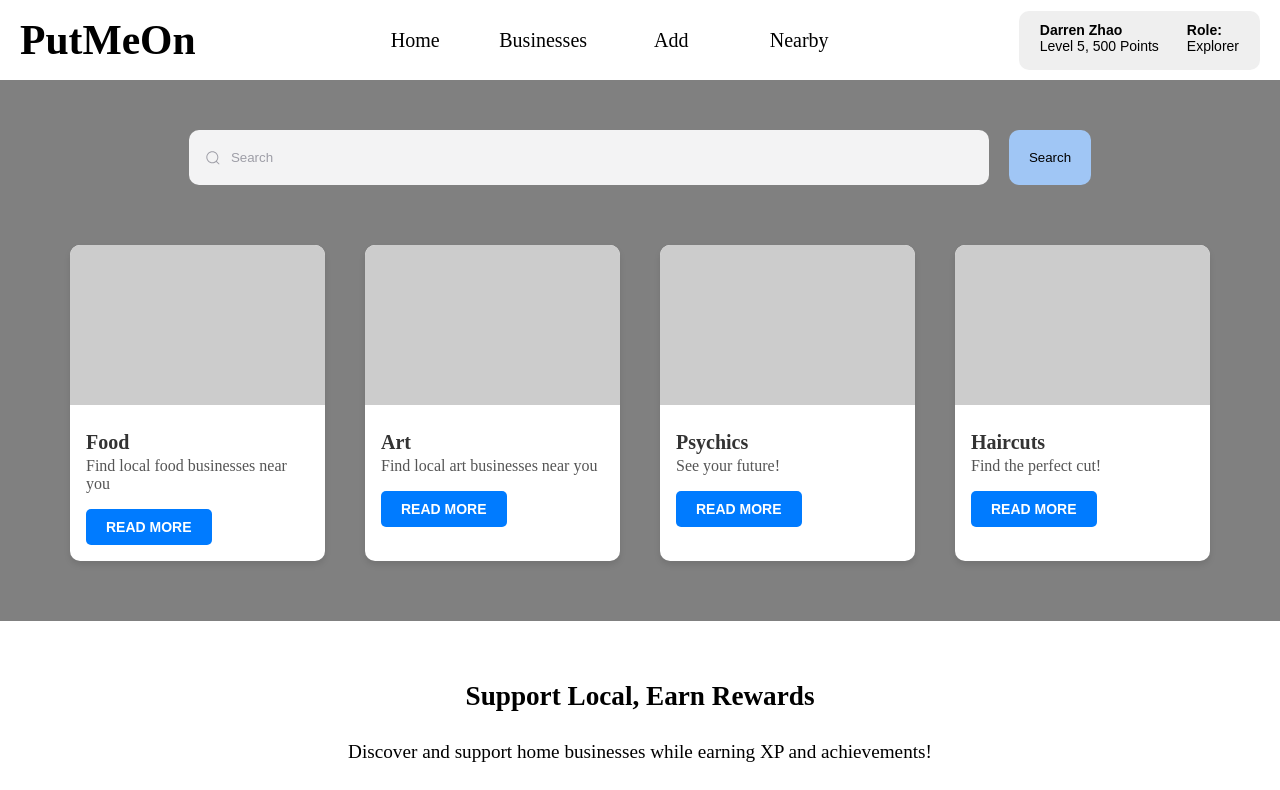
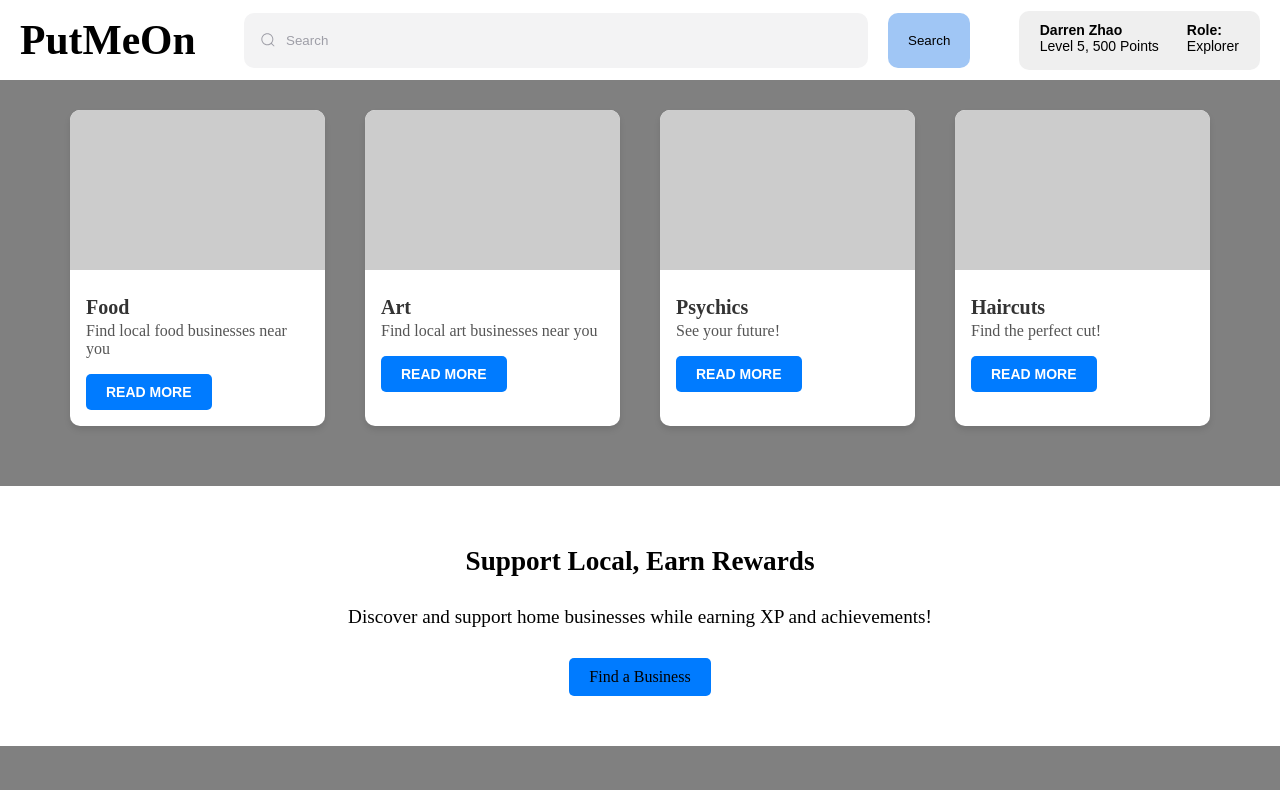
Before and after one commit to melindaahli/IrvineHacks25, a plain HTML site: page index.html in a window 1280 px wide. Shown: the top 790 px of the page. Drawn offline with Linux system fonts and the light colour scheme; no server answers.

Commit message:
Replace navbar with search bar

```diff
--- a/index.html
+++ b/index.html
@@ -13,12 +13,19 @@
   <!-- Header Section -->
   <div class="header">
     <h1 class="platform-name">PutMeOn</h1>
-    <nav>
+    <!-- <nav>
       <div class="nav-item"><a href="index.html">Home</a></div>
       <div class="nav-item"><a href="businessListings.html">Businesses</a></div>
       <div class="nav-item"><a href="addBusiness.html">Add</a></div>
       <div class="nav-item"><a href="map.html">Nearby</a></div>
-    </nav>
+    </nav> -->
+    <div class = "searchbar">
+    <div class="group">
+      <svg class="icon" aria-hidden="true" viewBox="0 0 24 24"><g><path d="M21.53 20.47l-3.66-3.66C19.195 15.24 20 13.214 20 11c0-4.97-4.03-9-9-9s-9 4.03-9 9 4.03 9 9 9c2.215 0 4.24-.804 5.808-2.13l3.66 3.66c.147.146.34.22.53.22s.385-.073.53-.22c.295-.293.295-.767.002-1.06zM3.5 11c0-4.135 3.365-7.5 7.5-7.5s7.5 3.365 7.5 7.5-3.365 7.5-7.5 7.5-7.5-3.365-7.5-7.5z"></path></g></svg>
+      <input placeholder="Search" type="search" class="input" id="user-input">
+    </div>
+    <button class = "search-button" onclick="addFlight()">Search</button>
+  </div>
 
     <!-- Player Stats Box -->
     <button class = "profile-link">
@@ -53,13 +60,7 @@
 
   <!-- FLIGHTS Section -->
 
-  <div class = "searchbar">
-    <div class="group">
-      <svg class="icon" aria-hidden="true" viewBox="0 0 24 24"><g><path d="M21.53 20.47l-3.66-3.66C19.195 15.24 20 13.214 20 11c0-4.97-4.03-9-9-9s-9 4.03-9 9 4.03 9 9 9c2.215 0 4.24-.804 5.808-2.13l3.66 3.66c.147.146.34.22.53.22s.385-.073.53-.22c.295-.293.295-.767.002-1.06zM3.5 11c0-4.135 3.365-7.5 7.5-7.5s7.5 3.365 7.5 7.5-3.365 7.5-7.5 7.5-7.5-3.365-7.5-7.5z"></path></g></svg>
-      <input placeholder="Search" type="search" class="input" id="user-input">
-    </div>
-    <button class = "search-button" onclick="addFlight()">Search</button>
-  </div>
+
 
 
   <div class="catagories">
--- a/styles.css
+++ b/styles.css
@@ -65,15 +65,15 @@ body {
 .searchbar{
   display: flex;
   justify-content: center;
-  margin-bottom: 30px;
 }
 .group {
   display: flex;
+  align-items: center;
+  justify-content: center;
   line-height: 28px;
   align-items: center;
   position: relative;
-  width: 50em;
-  margin-top: 50px;
+  width: 30em;
 
 }
 
@@ -93,7 +93,6 @@ body {
 
 .search-button {
   height: 55px;
-  margin-top: 50px;
   margin-left: 20px;
   padding-inline: 20px;
   border-radius: 10px;
```
